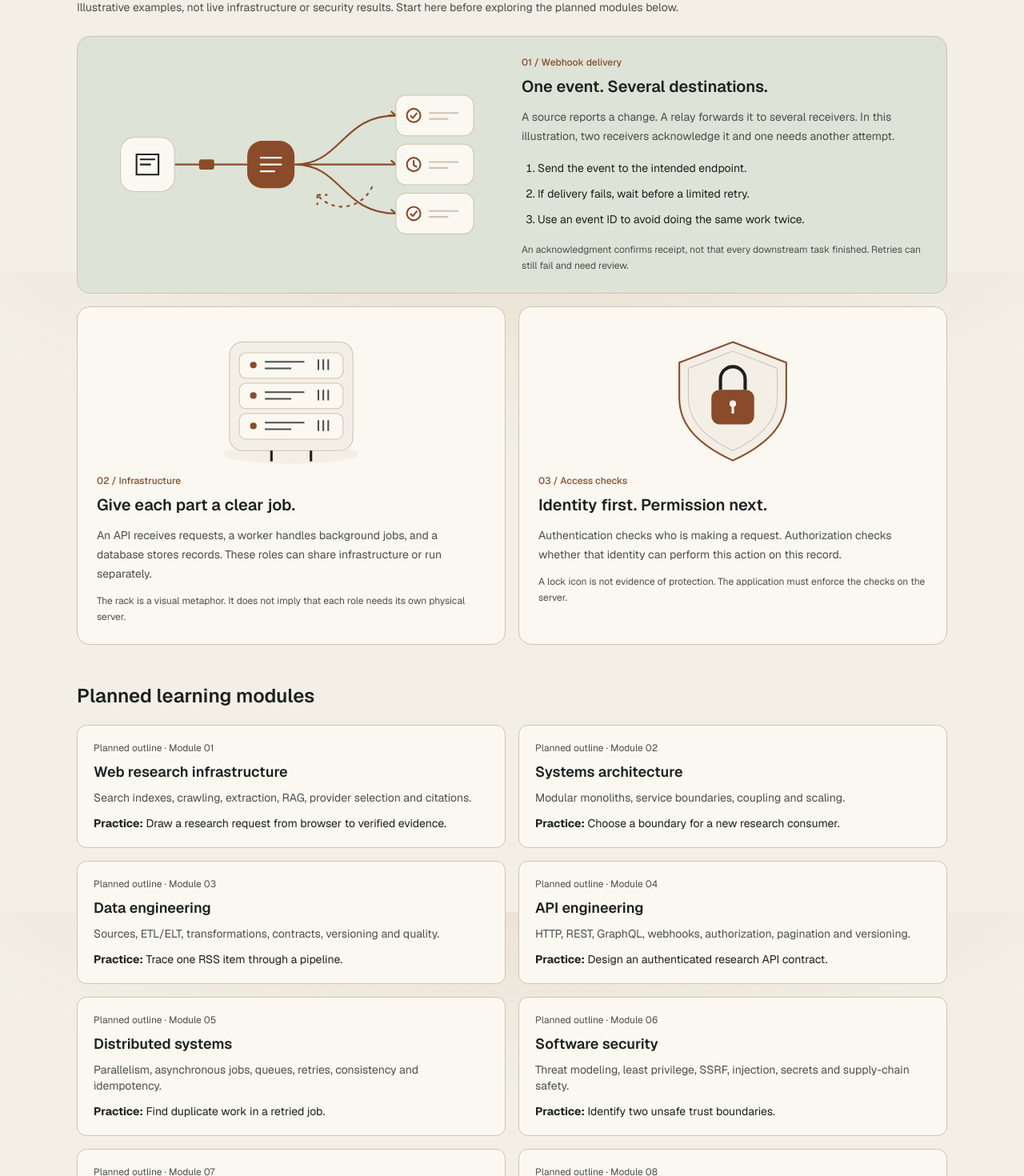
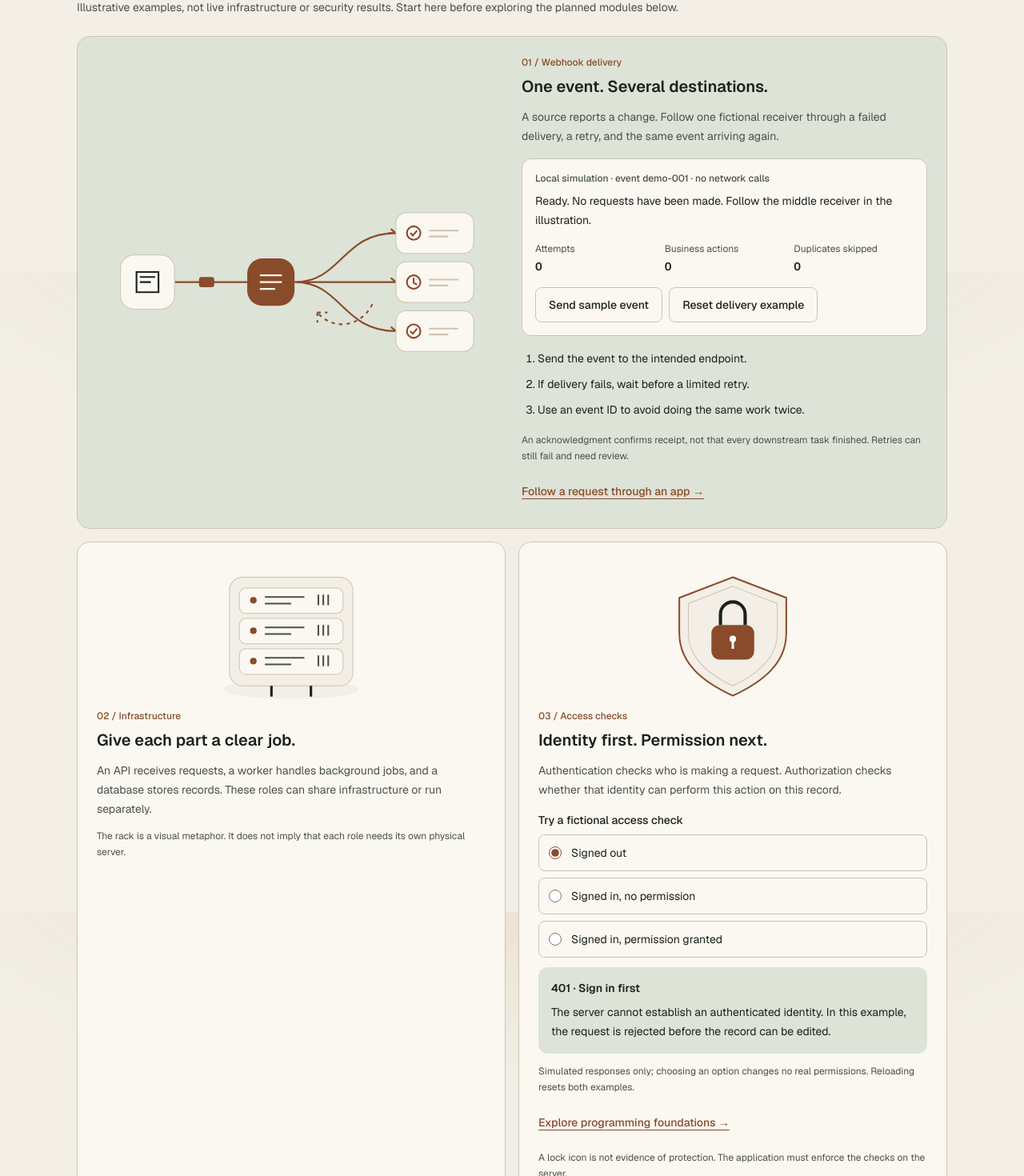
Before and after one commit to heyfunwhoa/byjoyaing-portfolio, a Next.js app: page /ai-academy/systems in a window 1280 px wide. Shown: the part 460-1930 px from the top of the page at 80% size. Built offline with nearby package versions, Linux system fonts and the light colour scheme.

Commit message:
Teach webhook retries and access checks with synthetic examples (KRU-168)

```diff
--- a/components/academy/systems-illustrations.tsx
+++ b/components/academy/systems-illustrations.tsx
@@ -1,9 +1,14 @@
+"use client";
+
+import { useState } from "react";
+import { accessExamples, advanceDelivery, initialDelivery, type AccessExample } from "@/lib/academy/systems-demo";
+
 /**
  * Static editorial illustrations inspired by devl's Webhook Relay, Server Rack
  * and Shield Lock concepts. Original SVG markup; no upstream code or assets copied.
  * See docs/design/component-adoption.md for source review and scope.
  */
-function WebhookScene() {
+function WebhookScene({ phase }: { phase: string }) {
   return (
     <svg aria-hidden="true" focusable="false" viewBox="0 0 480 200" className="h-auto w-full">
       <path d="M92 100H178M234 100C290 100 290 42 354 42M234 100H354M234 100C290 100 290 158 354 158"
@@ -17,7 +22,7 @@ function WebhookScene() {
         <g key={y}>
           <rect x="354" y={y} width="92" height="48" rx="12" className="fill-card stroke-border" />
           <circle cx="375" cy={y+24} r="8" className="fill-none stroke-accent" strokeWidth="2" />
-          {index === 1
+          {index === 1 && phase !== "delivered"
             ? <path d={`M375 ${y+19}v6l4 2`} className="fill-none stroke-accent" strokeWidth="2" />
             : <path d={`M371 ${y+24}l3 3 5-6`} className="fill-none stroke-accent" strokeWidth="2" />}
           <path d={`M393 ${y+21}h35m-35 7h23`} className="fill-none stroke-border" strokeWidth="2" />
@@ -60,6 +65,18 @@ function AccessScene() {
 }
 
 export function SystemsIllustrations() {
+  const [delivery, setDelivery] = useState(initialDelivery);
+  const [access, setAccess] = useState<AccessExample>("anonymous");
+  const action = delivery.phase === "ready" ? "Send sample event"
+    : delivery.phase === "failed" ? "Show retry wait"
+    : delivery.phase === "waiting" ? "Retry delivery"
+    : "Deliver same event again";
+  const message = delivery.phase === "ready" ? "Ready. No requests have been made. Follow the middle receiver in the illustration."
+    : delivery.phase === "failed" ? "Attempt 1 failed before processing. The middle receiver returned a simulated 500 error. No business work happened there."
+    : delivery.phase === "waiting" ? "Backoff means waiting before retrying. This demo skips the timer; choose Retry delivery when you are ready."
+    : delivery.duplicates > 0 ? "Duplicate recognized. The receiver has already processed event demo-001, so it acknowledges the delivery without repeating the business action."
+    : "Attempt 2 succeeded. The receiver processed event demo-001 once and returned a simulated 200 acknowledgment.";
+  const control = "min-h-11 rounded-lg border border-border bg-card px-4 py-2 text-sm font-medium focus-visible:outline-2 focus-visible:outline-offset-2 focus-visible:outline-accent";
   return (
     <section aria-labelledby="systems-illustrations-title" className="mt-12">
       <p className="text-sm font-medium text-accent">Three visual starting points</p>
@@ -72,13 +89,26 @@ export function SystemsIllustrations() {
       <div className="mt-6 grid min-w-0 gap-4 lg:grid-cols-2">
         <figure className="min-w-0 rounded-2xl border border-border bg-surface-sage p-5 sm:p-6 lg:col-span-2">
           <div className="grid items-center gap-6 md:grid-cols-2">
-            <div className="min-w-0"><WebhookScene /></div>
+            <div className="min-w-0"><WebhookScene phase={delivery.phase} /></div>
             <figcaption className="min-w-0">
               <p className="text-xs font-medium text-accent">01 / Webhook delivery</p>
               <h3 className="mt-2 text-xl font-semibold">One event. Several destinations.</h3>
               <p className="mt-3 text-sm leading-6 text-muted">
-                A source reports a change. A relay forwards it to several receivers. In this illustration, two receivers acknowledge it and one needs another attempt.
+                A source reports a change. Follow one fictional receiver through a failed delivery, a retry, and the same event arriving again.
               </p>
+              <div className="mt-4 rounded-xl border border-border bg-card p-4">
+                <p className="text-xs font-medium text-muted">Local simulation · event demo-001 · no network calls</p>
+                <p role="status" aria-live="polite" aria-atomic="true" className="mt-2 text-sm leading-6">{message}</p>
+                <dl className="mt-4 grid grid-cols-3 gap-3 text-sm">
+                  <div><dt className="text-xs text-muted">Attempts</dt><dd className="mt-1 font-semibold tabular-nums">{delivery.attempts}</dd></div>
+                  <div><dt className="text-xs text-muted">Business actions</dt><dd className="mt-1 font-semibold tabular-nums">{delivery.workCount}</dd></div>
+                  <div><dt className="text-xs text-muted">Duplicates skipped</dt><dd className="mt-1 font-semibold tabular-nums">{delivery.duplicates}</dd></div>
+                </dl>
+                <div className="mt-4 flex flex-wrap gap-2">
+                  <button type="button" className={control} onClick={() => setDelivery(advanceDelivery)}>{action}</button>
+                  <button type="button" className={control} onClick={() => setDelivery(initialDelivery)}>Reset delivery example</button>
+                </div>
+              </div>
               <ol className="mt-4 list-decimal space-y-2 pl-5 text-sm leading-6">
                 <li>Send the event to the intended endpoint.</li>
                 <li>If delivery fails, wait before a limited retry.</li>
@@ -87,6 +117,7 @@ export function SystemsIllustrations() {
               <p className="mt-4 text-xs leading-5 text-muted">
                 An acknowledgment confirms receipt, not that every downstream task finished. Retries can still fail and need review.
               </p>
+              <a href="/ai-academy/journeys/follow-one-click" className="mt-3 inline-flex min-h-11 items-center text-sm font-medium text-accent underline underline-offset-4">Follow a request through an app →</a>
             </figcaption>
           </div>
         </figure>
@@ -111,6 +142,26 @@ export function SystemsIllustrations() {
             <p className="mt-3 text-sm leading-6 text-muted">
               Authentication checks who is making a request. Authorization checks whether that identity can perform this action on this record.
             </p>
+            <fieldset className="mt-4">
+              <legend className="text-sm font-medium">Try a fictional access check</legend>
+              <div className="mt-2 grid gap-2">
+                {(Object.keys(accessExamples) as AccessExample[]).map(key => (
+                  <label key={key} className="flex min-h-11 cursor-pointer items-center gap-3 rounded-lg border border-border p-3 text-sm">
+                    <input type="radio" name="systems-access" value={key} checked={access === key}
+                      onChange={() => setAccess(key)} className="size-4 shrink-0 accent-accent focus-visible:outline-2 focus-visible:outline-offset-2 focus-visible:outline-accent" />
+                    {accessExamples[key].label}
+                  </label>
+                ))}
+              </div>
+            </fieldset>
+            <div role="status" aria-live="polite" aria-atomic="true" className="mt-3 rounded-xl bg-surface-sage p-4">
+              <p className="text-sm font-semibold">{accessExamples[access].result}</p>
+              <p className="mt-2 text-sm leading-6">{accessExamples[access].explanation}</p>
+            </div>
+            <p className="mt-3 text-xs leading-5 text-muted">
+              Simulated responses only; choosing an option changes no real permissions. Reloading resets both examples.
+            </p>
+            <a href="/ai-academy/programming" className="mt-3 inline-flex min-h-11 items-center text-sm font-medium text-accent underline underline-offset-4">Explore programming foundations →</a>
             <p className="mt-3 text-xs leading-5 text-muted">
               A lock icon is not evidence of protection. The application must enforce the checks on the server.
             </p>
--- /dev/null
+++ b/lib/academy/systems-demo.ts
@@ -0,0 +1,44 @@
+export type DeliveryState = {
+  phase: "ready" | "failed" | "waiting" | "delivered";
+  attempts: number;
+  workCount: number;
+  duplicates: number;
+};
+
+export const initialDelivery: DeliveryState = {
+  phase: "ready", attempts: 0, workCount: 0, duplicates: 0,
+};
+
+/** Deterministic teaching fixture; no request, timer or persistence. */
+export function advanceDelivery(state: DeliveryState): DeliveryState {
+  switch (state.phase) {
+    case "ready":
+      return { ...state, phase: "failed", attempts: 1 };
+    case "failed":
+      return { ...state, phase: "waiting" };
+    case "waiting":
+      return { ...state, phase: "delivered", attempts: 2, workCount: 1 };
+    case "delivered":
+      return { ...state, attempts: state.attempts + 1, duplicates: state.duplicates + 1 };
+  }
+}
+
+export const accessExamples = {
+  anonymous: {
+    label: "Signed out",
+    result: "401 · Sign in first",
+    explanation: "The server cannot establish an authenticated identity. In this example, the request is rejected before the record can be edited.",
+  },
+  member: {
+    label: "Signed in, no permission",
+    result: "403 · Editing is not allowed",
+    explanation: "The server recognizes this fictional user, but their permissions do not allow editing this record. Signing in alone is not enough.",
+  },
+  editor: {
+    label: "Signed in, permission granted",
+    result: "200 · Sample edit allowed",
+    explanation: "The server recognizes this fictional user and permits this action on this record. Permission for one record does not grant access to every record.",
+  },
+} as const;
+
+export type AccessExample = keyof typeof accessExamples;
```
Also changed, not shown: package.json (+1 -1 lines), 3 other files (tests, documents, lock files or other folders).
